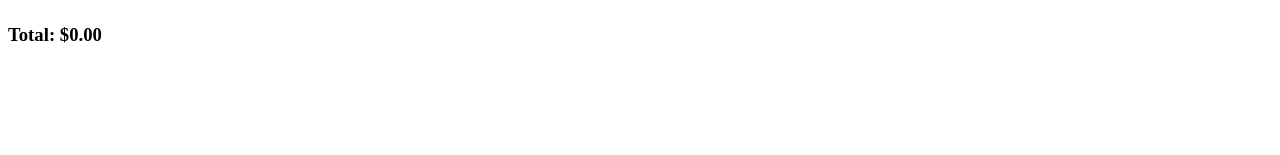
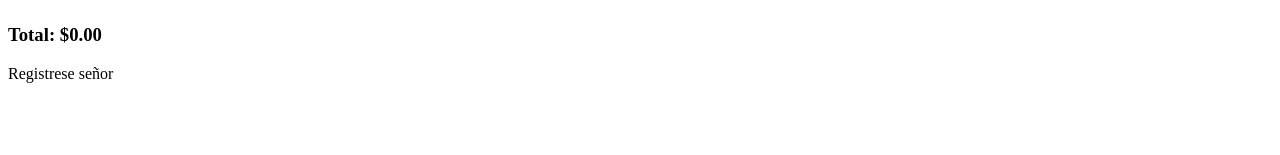
Before and after one commit to VictorFalconi/E-Commerce-Clothing, a React (Vite) app in the folder client/: page /cart in a window 1280 px wide. Shown: the part 141-296 px from the top of the page. Built offline with nearby package versions, Linux system fonts and the light colour scheme.

Commit message:
borrado logico usuario

```diff
--- a/client/src/components/Admin/Admin.jsx
+++ b/client/src/components/Admin/Admin.jsx
@@ -34,6 +34,7 @@ const Admin = () => {
         dispatch(updateUserStatus(id, value))
 
     }
+
     const verificacionadmin = ()=>{
         const email = user.email
         const check = users.filter((u)=> u.email === email)
--- a/client/src/components/Cart/Cart.jsx
+++ b/client/src/components/Cart/Cart.jsx
@@ -1,11 +1,15 @@
 import React, { useState } from 'react';
 import { useSelector, useDispatch } from 'react-redux';
 import { removeCartProduct } from '../../redux/actions';
+import { useAuth0 } from '@auth0/auth0-react';
 
 import ClothingDetail from '../ClothingDetail/ClothingDetail';
 
 function Cart() {
+
 const dispatch = useDispatch();
+const { user }  = useAuth0();
+const users = useSelector(state => state.users)
 const cart = useSelector((state)=> state.cart);
 
   // State to store the items in the cart
@@ -31,6 +35,15 @@ const cart = useSelector((state)=> state.cart);
     return total;
   }
 
+  const verificacionActive = ()=>{
+    const email = user.email
+    const check = users.filter((u)=> u.email === email)
+    //console.log(check)
+    if(check[0]?.active === false) {
+       return <button  onClick={() =>alert('Usuario banneado')}>Comprar</button>
+    }else{ return <button onClick={() =>alert('aca continuaria compra')}>Comprar</button>}
+}
+
   return (
     <div>
 
@@ -45,7 +58,9 @@ const cart = useSelector((state)=> state.cart);
         ))}
       </ul>
       <h3>Total: ${calculateTotal().toFixed(2)}</h3>
+      {user? verificacionActive(): <p>Registrese señor</p> }
     </div>
+
   );
 }
 
--- a/client/src/components/ClothingDetail/ClothingDetail.jsx
+++ b/client/src/components/ClothingDetail/ClothingDetail.jsx
@@ -1,7 +1,8 @@
 import { useEffect } from "react"
 import { useDispatch, useSelector } from "react-redux"
 import { useParams } from "react-router-dom"
-import { addCart, clothesDetail } from "../../redux/actions"
+import { useAuth0 } from '@auth0/auth0-react';
+import { addCart, allUsers, clothesDetail } from "../../redux/actions"
 import Cart from "../Cart/Cart.jsx";
 
 import styles from "./ClothingDetail.module.css"
@@ -12,7 +13,9 @@ const ClothingDetail = () => {
     const param = useParams()
     const clothes = useSelector(state => state.clothesDetail)
 
+
     useEffect(() => {
+        dispatch(allUsers())
         dispatch(clothesDetail(param?.id))
     },[])
 
@@ -21,6 +24,8 @@ const ClothingDetail = () => {
     const handleCart = (clothes) => {
         dispatch(addCart(clothes))
     }
+
+
 
     return(
         <div className={styles.container}>
@@ -33,8 +38,7 @@ const ClothingDetail = () => {
                 <p>Model: {clothes?.model}</p>
                 <p>Sizes:</p>
                 <p>{clothes?.sizes?.map(e => e).join(', ')}</p>
-
-            <button className={styles.btn} onClick={() => handleCart(clothes)}>Agregar a la bolsa</button>
+                <button className={styles.btn} onClick={() => handleCart(clothes)}>Agregar a la bolsa</button>
 
             </div>
         </div>
```
